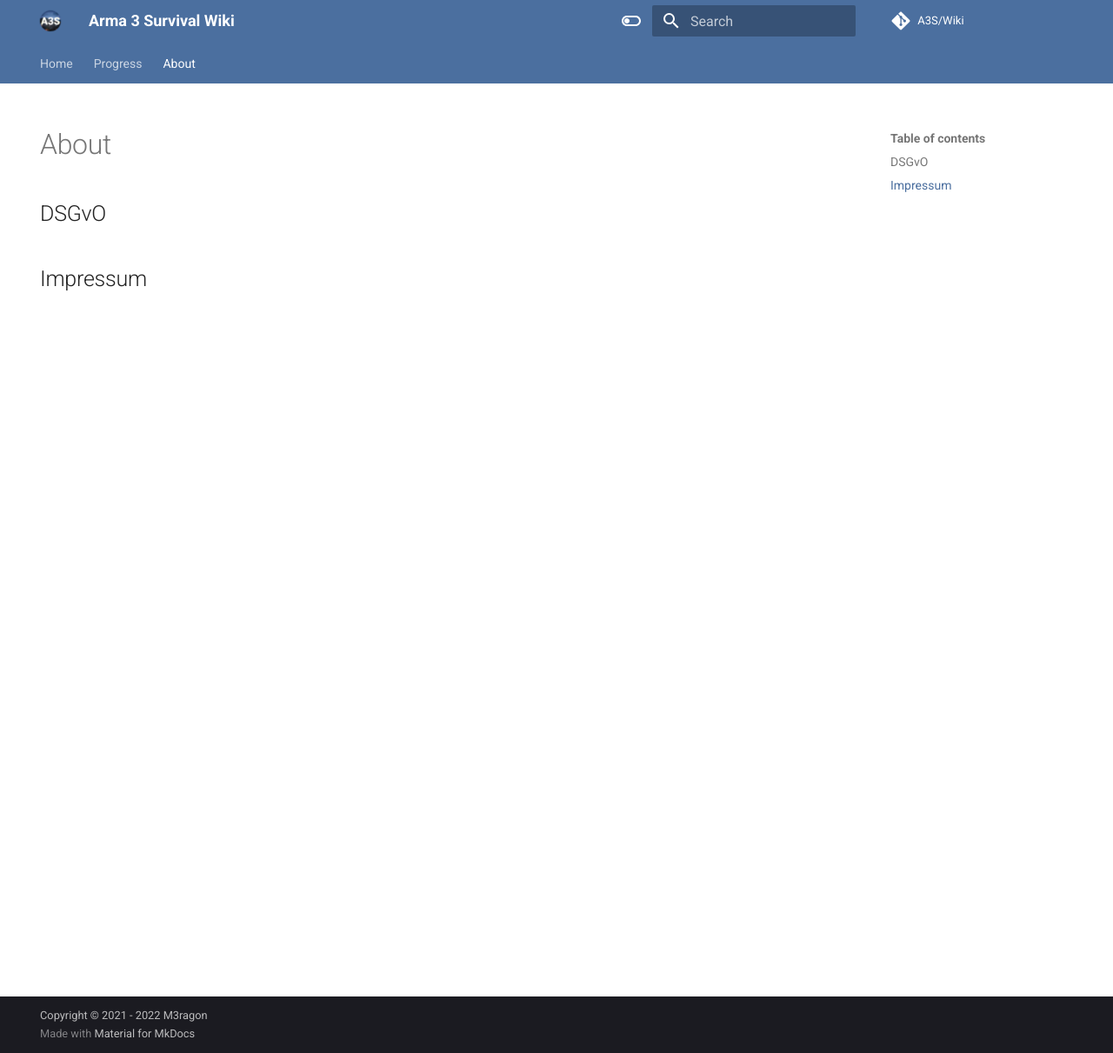
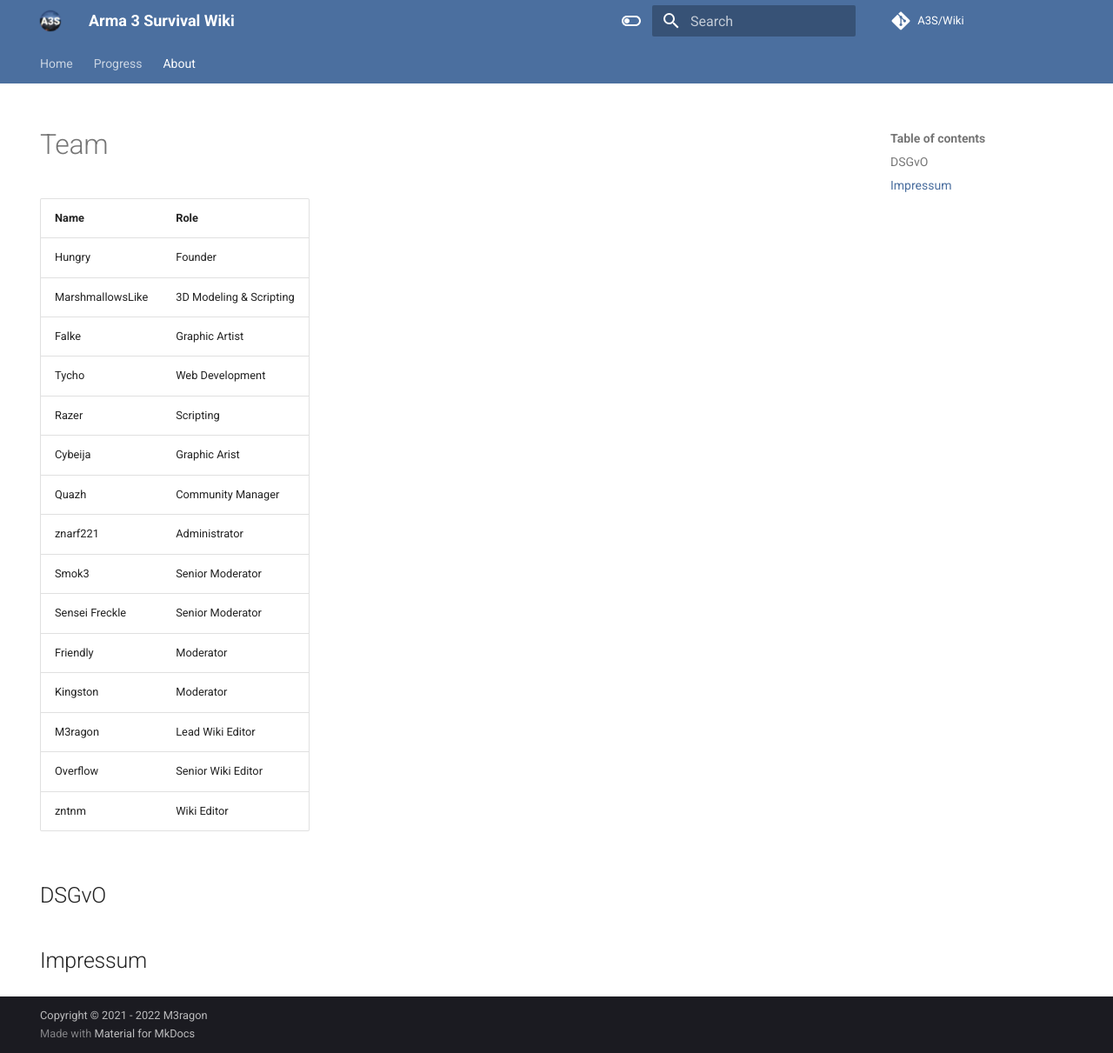
Before and after one commit to M3ragon/Arma3SurvivalWiki, an MkDocs documentation site: the page built from docs/about.md, in a window 1280 px wide and 1211 px high. Shown: the whole window at 87% size. Built offline with MkDocs 1.6.1 and Material for MkDocs 9.7.7, drawn with Linux system fonts in a browser that asks for light colours; comment, search, counter and statistics services are not loaded.

Commit message:
add Team to About

```diff
--- a/docs/about.md
+++ b/docs/about.md
@@ -3,7 +3,25 @@ hide:
   - navigation
 ---
 
-# About
+# Team
+
+| Name             | Role                    |
+|------------------|-------------------------|
+| Hungry           | Founder                 |
+| MarshmallowsLike | 3D Modeling & Scripting |
+| Falke            | Graphic Artist          |
+| Tycho            | Web Development         |
+| Razer            | Scripting               |
+| Cybeija          | Graphic Arist           |
+| Quazh            | Community Manager       |
+| znarf221         | Administrator           |
+| Smok3            | Senior Moderator        |
+| Sensei Freckle   | Senior Moderator        |
+| Friendly         | Moderator               |
+| Kingston         | Moderator               |
+| M3ragon          | Lead Wiki Editor        |
+| Overflow         | Senior Wiki Editor      |
+| zntnm            | Wiki Editor             |
 
 ## DSGvO
 
```
